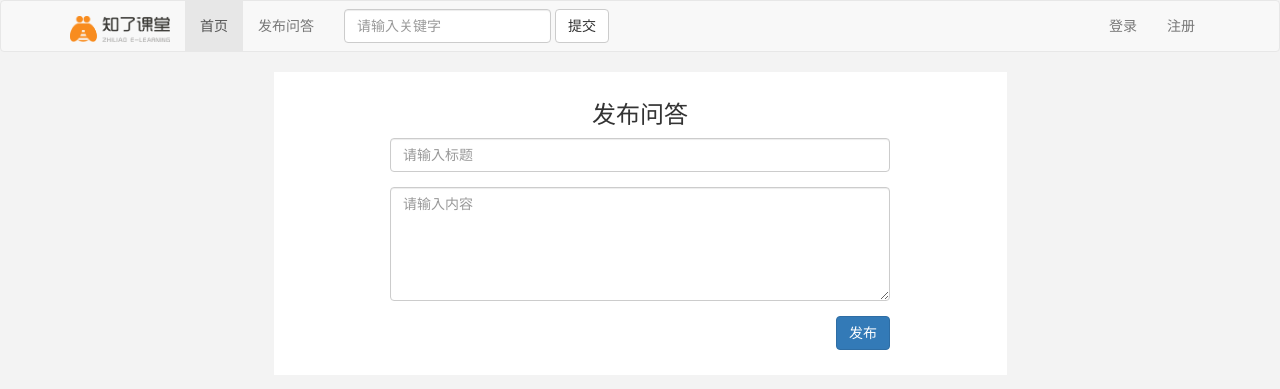
After one commit to han000wang/flask, a Flask app: page /question/ in a window 1280 px wide. The commit adds this page. Shown: the top 389 px of the page. Run offline with Flask 2, Linux system fonts and the light colour scheme.

Commit message:
发布问答界面完成

```diff
--- a/app/main.py
+++ b/app/main.py
@@ -20,18 +20,13 @@ def login():
     else:
         telephone = request.form.get('telephone')
         password = request.form.get('password')
-        #print(telephone,password)
         user=User.query.filter(User.telephone==telephone,User.password==password).first()
-        #print(user.telephone,user.password)
         if user:
             session['user_id']=user.id
             session.permanent=True
             return redirect(url_for('index'))
         else:
             return u'手机号码或者密码错误'
-
-
-
 
 @app.route('/register/',methods=['GET','POST'])
 def register():
@@ -55,5 +50,28 @@ def register():
                 db.session.commit()
                 return redirect(url_for('login'))
 
+@app.route('/logout',methods=['POST','GET'])
+def logout():
+    session.clear()
+    return redirect(url_for('login'))
+
+@app.route('/question/',methods=['POST','GET'])
+def question():
+    if request.method=='GET':
+        return render_template('question.html')
+    else:
+        pass
+
+@app.context_processor
+def my_context_processor():
+    user_id=session.get('user_id')
+    if user_id:
+        user=User.query.filter(User.id==user_id).first()
+        if user:
+            return {'user':user}
+    return {}
+
+
+
 if __name__=='__main__':
     app.run()
--- a/app/static/css/base.css
+++ b/app/static/css/base.css
@@ -11,3 +11,6 @@ body{
     overflow:hidden;
     padding:10px;
 }
+.page-title{
+    text-align:center;
+}
--- a/app/static/css/login-register.css
+++ b/app/static/css/login-register.css
@@ -2,6 +2,3 @@
     width:300px;
     margin:0 auto;
 }
-.page-title{
-    text-align:center;
-}
--- /dev/null
+++ b/app/static/css/question.css
@@ -0,0 +1,5 @@
+.form-container{
+    width:500px;
+    margin:0 auto;
+    text-align:right;
+}
--- a/app/templates/base.html
+++ b/app/templates/base.html
@@ -31,7 +31,7 @@
         <div class="collapse navbar-collapse" id="bs-example-navbar-collapse-1">
             <ul class="nav navbar-nav">
                 <li class="active"><a href="#">首页 <span class="sr-only">(current)</span></a></li>
-                <li><a href="#">发布问答</a></li>
+                <li><a href="{{url_for('question')}}">发布问答</a></li>
             </ul>
             <form class="navbar-form navbar-left">
                 <div class="form-group">
@@ -40,8 +40,14 @@
                 <button type="submit" class="btn btn-default">提交</button>
             </form>
             <ul class="nav navbar-nav navbar-right">
-                <li><a href={{url_for('login')}}>登录</a></li>
-                <li><a href="{{url_for('register')}}">注册</a></li>
+                {% if user %}
+                    <li><a href="#">{{user.username}}</a></li>
+                    <li><a href="{{url_for('logout')}}">注销</a></li>
+                {% else %}
+                    <li><a href={{url_for('login')}}>登录</a></li>
+                    <li><a href="{{url_for('register')}}">注册</a></li>
+                {% endif %}
+
 
             </ul>
         </div><!-- /.navbar-collapse -->
--- /dev/null
+++ b/app/templates/question.html
@@ -0,0 +1,25 @@
+{% extends 'base.html' %}
+
+{% block title %}发布问答{% endblock %}
+
+{% block head %}
+<link rel="stylesheet" href="{{url_for('static',filename='css/question.css')}}">
+{% endblock %}
+
+{% block main %}
+<h3 class="page-title">发布问答</h3>
+<form action="" method="POST">
+    <div class="form-container">
+        <div class="form-group">
+            <input type="text" name="title" placeholder="请输入标题" class="form-control">
+        </div>
+        <div class="form-group">
+            <textarea name="content" class="form-control" placeholder="请输入内容 "rows="5"></textarea>
+        </div>
+        <div class="form-group">
+            <button class="btn btn-primary">发布</button>
+        </div>
+    </div>
+</form>
+
+{% endblock %}
```
